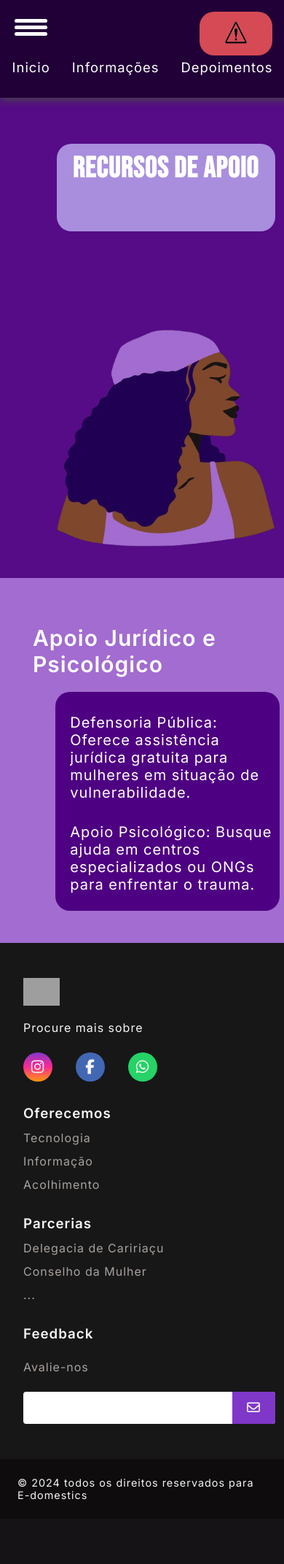
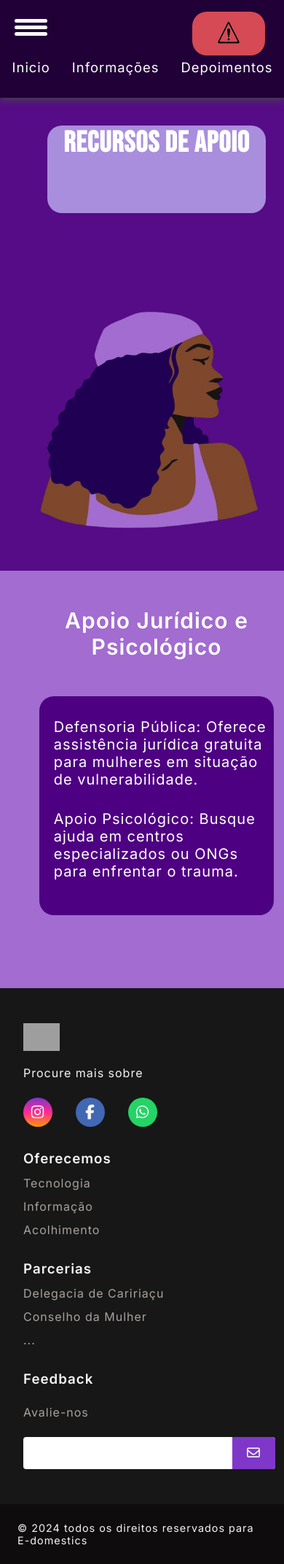
Before and after one commit to belzinn07/desenvolvimento, a PHP site: page /recursos.html in a window 390 px wide; the page is wider, and only the part inside the window is pictured. Shown: that part at 73% size. Before the commit the page ends 2055 px from the top of that part, so only its background shows below. Run offline with PHP 8.4, Linux system fonts and the light colour scheme; some libraries are stand-ins or nearby versions; some web fonts are replaced; grey boxes are pictures that could not be loaded.

```diff
--- a/css/recursos.css
+++ b/css/recursos.css
@@ -419,7 +419,7 @@ body {
 
       .geral{
         margin-top: auto;
-        width: 410px;
+        width: 430px;
       }
 
 
@@ -430,18 +430,25 @@ body {
 
       .box1{
         flex-wrap: wrap;
-        width: 410px;
+
+        width: 100%;
+        min-width: 320px;  /* Garante que a div não fique menor que 320px */
+        max-width: 1200px; /* Garante que a div não fique maior que 1200px */
+        margin: 0 auto;    /* Centraliza a div horizontalmente */
 
       }
 
       .box1 h1{
         height: 120px;
         width: 300px;
-        margin-left: 45px;
+
         font-size: 40px;
         color: white;
         font-family: "Bebas Neue", sans-serif;
-
+        text-align: center;       /* Centraliza o texto */
+        margin: 0;                /* Remove margens */
+        padding: 0;
+        margin-top: 100px;              /* Remove o preenchimento, se necessário */
 
       }
 
@@ -450,27 +457,42 @@ body {
       }
 
       .mulher_negra{
-        margin-left:65px;
+        text-align: center;       /* Centraliza o texto */
+        margin: 0;                /* Remove margens */
+        padding: 0;
       }
 
 
 
 
       .box2{
-        width: 410px;
-        height: 500px;
+        height: 100%;
+        width: 100%;
+        min-width: 320px;  /* Garante que a div não fique menor que 320px */
+        max-width: 1200px; /* Garante que a div não fique maior que 1200px */
+        margin: 0 auto;    /* Centraliza a div horizontalmente */
+        margin-top: -50px;
+        padding-bottom: 50px ;
+
 
       }
 
       .box2 h2{
         font-size: 30px;
-        margin-top: 20px;
+        text-align: center;       /* Centraliza o texto */
+        margin: 0;                /* Remove margens */
+        padding: 0;
+        margin-top: 50px;
       }
 
       .content2{
         width: 75%;
         height: 300px;
-
+              /* Centraliza o texto */
+        margin: 0;                /* Remove margens */
+        padding: 0;
+        margin-top: 50px;
+        margin-bottom: 50px;
 
       }
 
@@ -486,6 +508,7 @@ body {
       .nav-bar{
         padding: 1.0rem 0.1rem;
         margin-top: 50px;
+
 
       }
 
@@ -503,7 +526,18 @@ body {
       }
 
       header{
-        width: 410px;
+
+        width: 100%;
+        min-width: 320px;  /* Garante que a div não fique menor que 320px */
+        max-width: 1200px; /* Garante que a div não fique maior que 1200px */
+
+      }
+
+      footer{
+        width: 100%;
+        min-width: 320px;  /* Garante que a div não fique menor que 320px */
+        max-width: 1200px; /* Garante que a div não fique maior que 1200px */
+
       }
 
 
--- a/css/rodape.css
+++ b/css/rodape.css
@@ -142,6 +142,7 @@ footer{
 }
 
 @media screen and (max-width: 768px) {
+
     #footer_content{
         grid-template-columns: repeat(2, 1fr);
         gap: 2rem;
```
